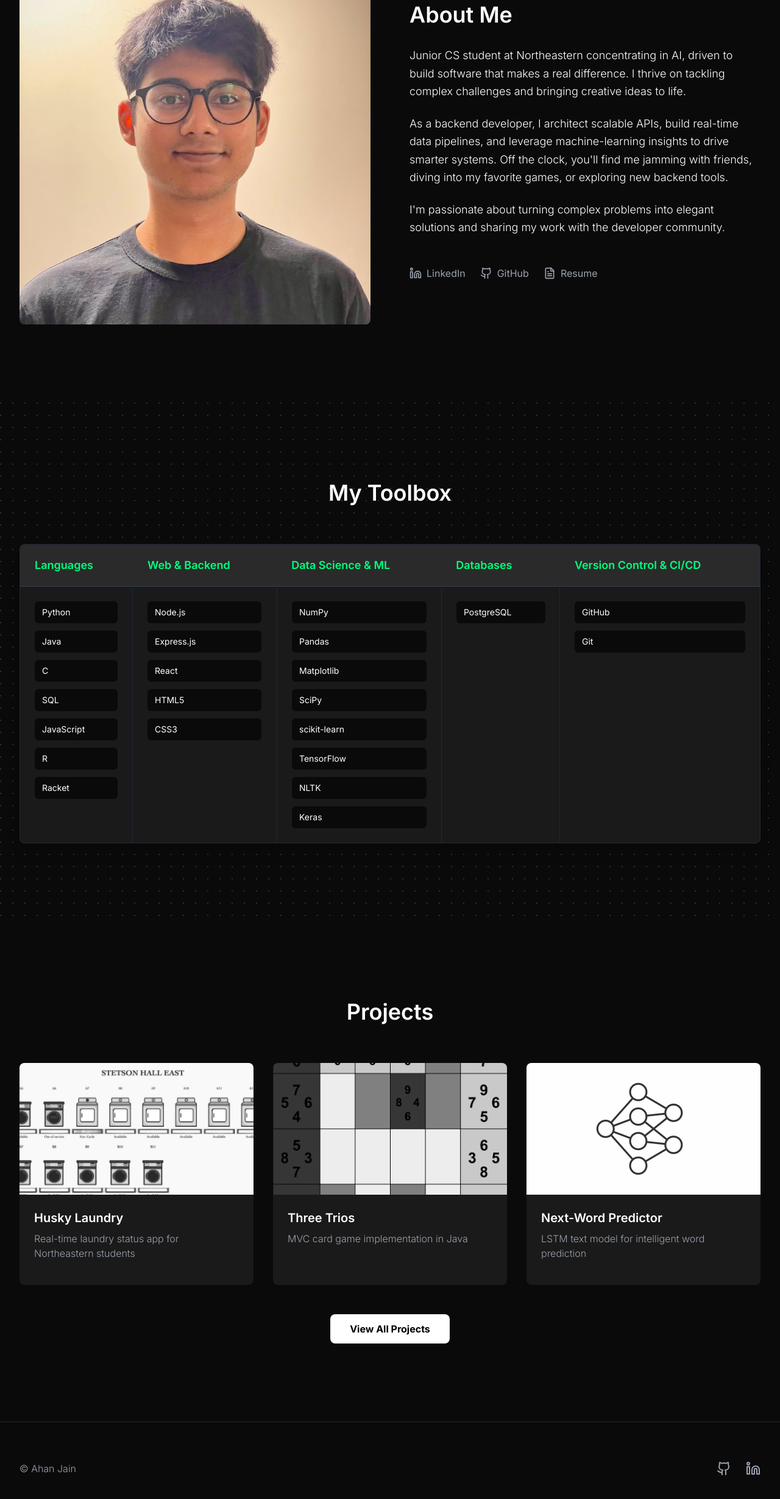
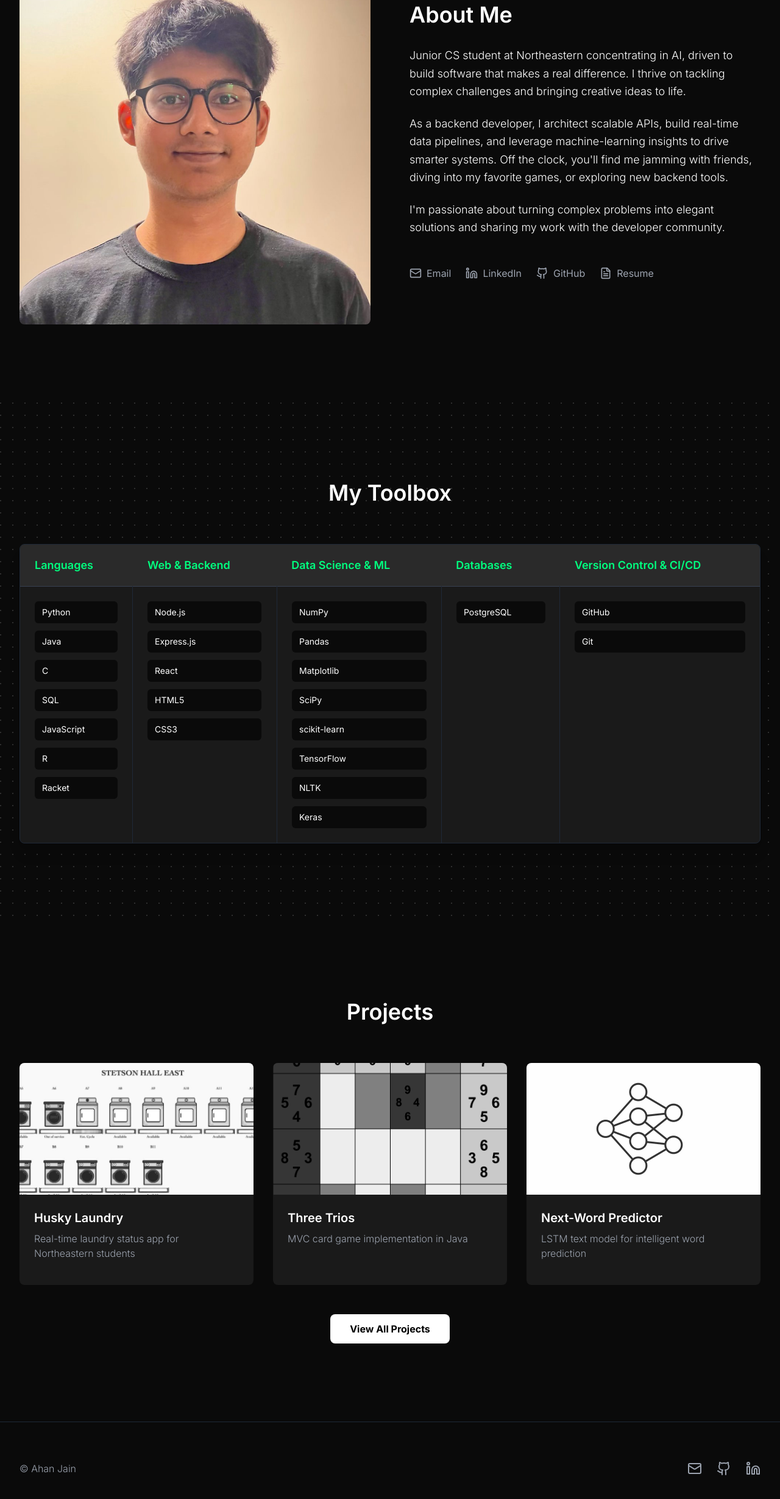
Before and after one commit to ahan-jain/personal-website, a React (Vite) app: page / in a window 1280 px wide. Shown: the part 996-3454 px from the top of the page at 61% size. Built offline with nearby package versions, Linux system fonts and the light colour scheme.

Commit message:
added email

```diff
--- a/src/App.tsx
+++ b/src/App.tsx
@@ -301,6 +301,14 @@ function App() {
               {/* Social Links */}
               <div className="flex space-x-6 mt-12">
                 <a
+                  href="mailto:jain.aha@northeastern.edu"
+                  className="flex items-center space-x-2 text-gray-400 hover:text-[#00FF7F] transition-colors duration-300"
+                  aria-label="Email"
+                >
+                  <Mail className="w-5 h-5" />
+                  <span className="underline-animation">Email</span>
+                </a>
+                <a
                   href="https://linkedin.com/in/ahanjain"
                   className="flex items-center space-x-2 text-gray-400 hover:text-[#0077B5] transition-colors duration-300"
                   aria-label="LinkedIn"
@@ -471,6 +479,13 @@ function App() {
             {/* Footer Social Links */}
             <div className="flex space-x-6">
               <a
+                href="mailto:jain.aha@northeastern.edu"
+                className="text-gray-400 hover:text-[#00FF7F] transition-colors duration-300"
+                aria-label="Email"
+              >
+                <Mail className="w-6 h-6" />
+              </a>
+              <a
                 href="https://github.com/ahan-jain"
                 target="_blank"
                 rel="noopener noreferrer"
```
